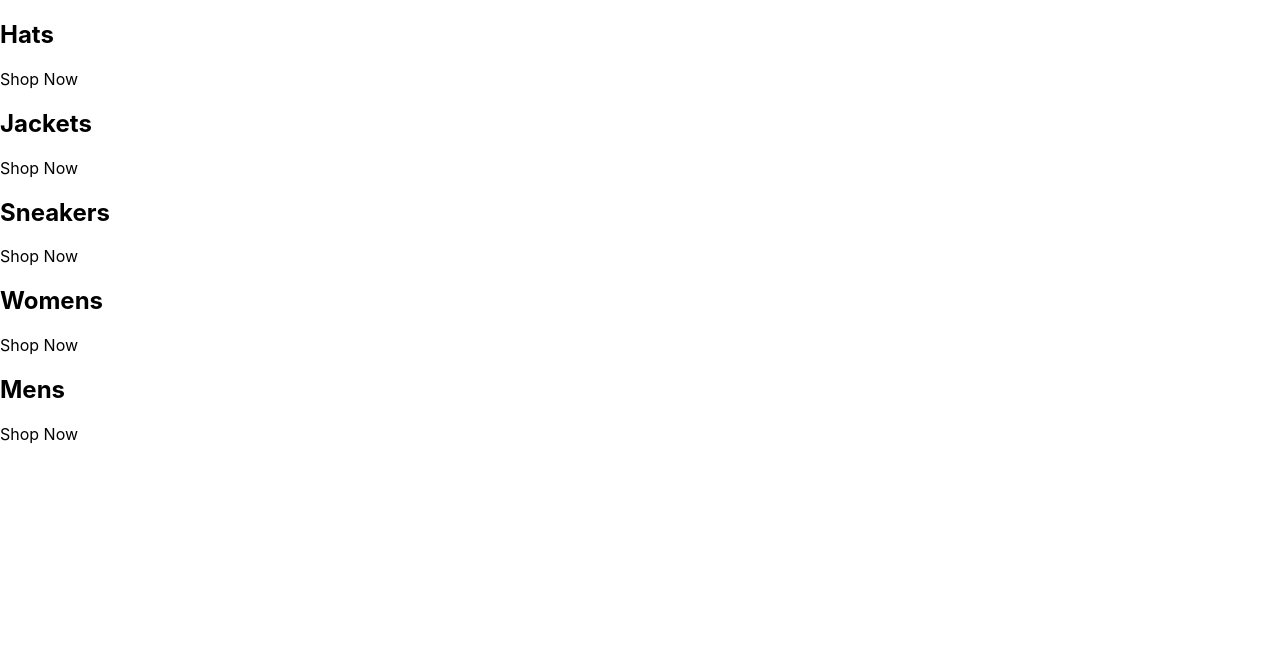
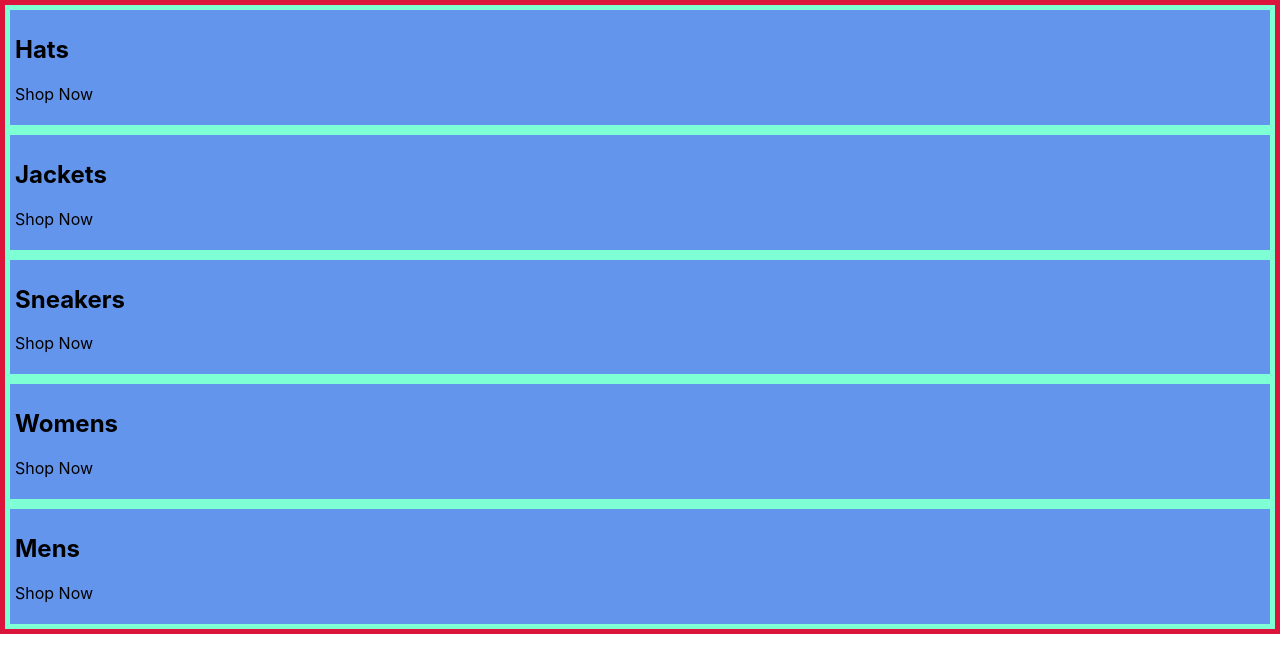
Before and after one commit to 5OO/web-shop_clothing, a React (Create React App) app: page / in a window 1280 px wide. Shown: the top 672 px of the page. Built offline with nearby package versions, Linux system fonts and the light colour scheme.

Commit message:
css sample

```diff
--- a/src/App.js
+++ b/src/App.js
@@ -1,3 +1,5 @@
+import './categories.styles.scss'
+
 const App = () => {
 
     const categories = [
@@ -27,7 +29,7 @@
         <div className="categories-container">
             {categories.map(({title}) => (
                 <div className="category-container">
-                    {/*<img />*/}
+                    <div className='background-image'/>
                     <div className="category-body-container">
                         <h2>{title}</h2>
                         <p>Shop Now</p>
--- /dev/null
+++ b/src/categories.styles.scss
@@ -0,0 +1,13 @@
+.categories-container {
+ background-color: crimson;
+  padding: 5px;
+}
+
+.categories-container .category-container {
+  background-color: aquamarine;
+  padding: 5px;
+}
+.categories-container .category-container .category-body-container {
+  background-color: cornflowerblue;
+  padding: 5px;
+}
```
